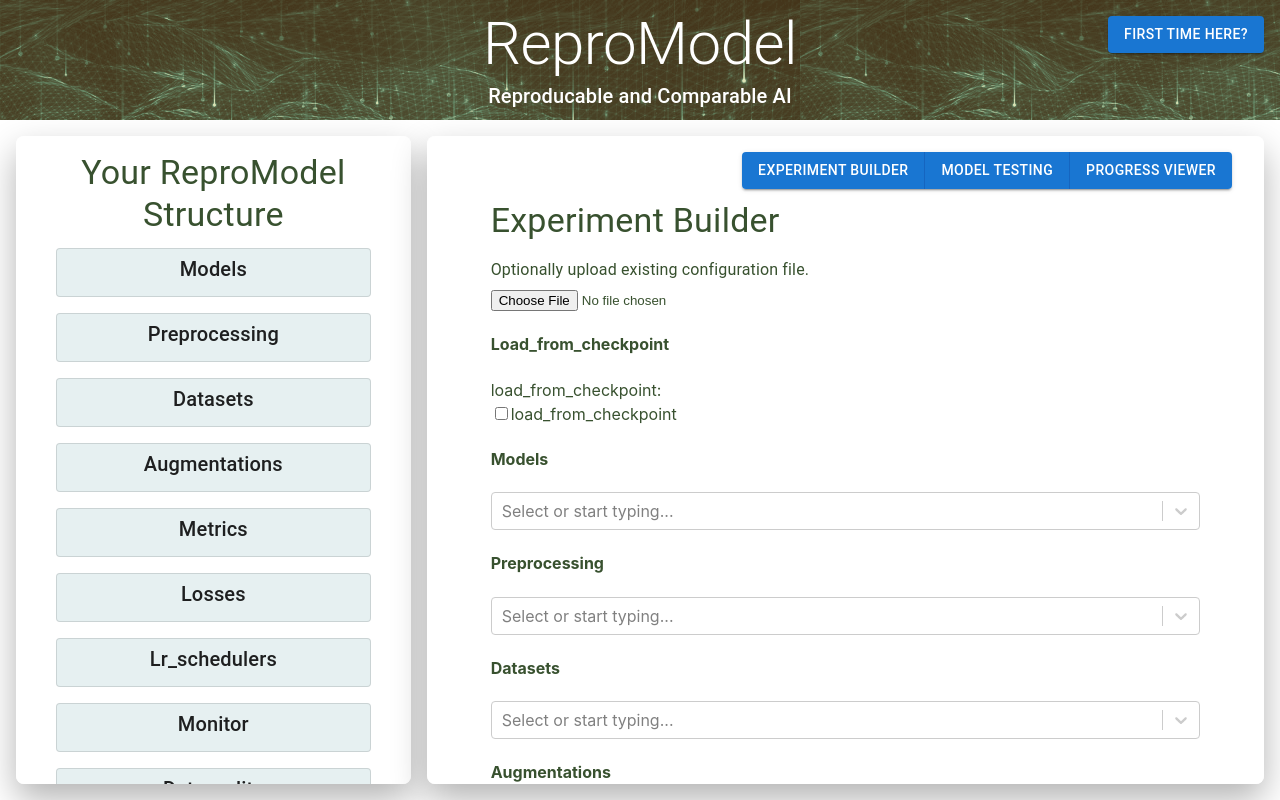
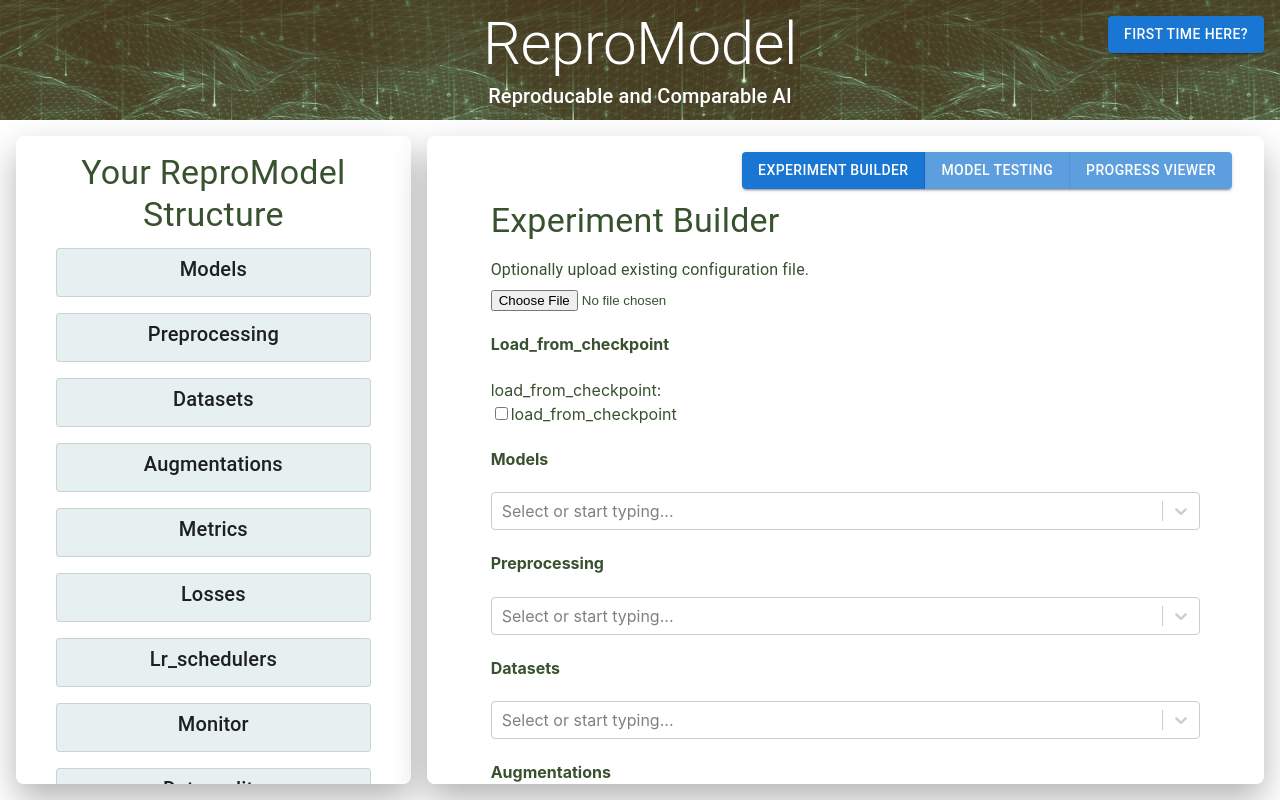
Before and after one commit to ReproModel/repromodel, a React (Vite) app: page / in a window 1280 px wide. Built offline with nearby package versions, Linux system fonts and the light colour scheme.

Commit message:
replace ugly blue ring on active tab

```diff
--- a/src/App.css
+++ b/src/App.css
@@ -79,8 +79,3 @@ button {
 button:hover {
   border-color: #646cff;
 }
-
-button:focus,
-button:focus-visible {
-  outline: 4px auto -webkit-focus-ring-color;
-}
--- a/src/App.jsx
+++ b/src/App.jsx
@@ -45,9 +45,9 @@ function App() {
 
               <Box sx = { { position: "absolute", top: 32, right: 48, zIndex: 100 } }>
                 <ButtonGroup variant = "contained">
-                  <Button onClick = { () => setSelectedSection("Experiment Builder") }>Experiment Builder</Button>
-                  <Button onClick = { () => setSelectedSection("Model Testing") }>Model Testing</Button>
-                  <Button onClick = { () => setSelectedSection("Progress Viewer") }>Progress Viewer</Button>
+                  <Button onClick = { () => setSelectedSection("Experiment Builder") } style = { { opacity: (selectedSection == "Experiment Builder") ? "100%" : "70%"} }>Experiment Builder</Button>
+                  <Button onClick = { () => setSelectedSection("Model Testing") } style = { { opacity: (selectedSection == "Model Testing") ? "100%" : "70%"} }>Model Testing</Button>
+                  <Button onClick = { () => setSelectedSection("Progress Viewer") } style = { { opacity: (selectedSection == "Progress Viewer") ? "100%" : "70%"} }>Progress Viewer</Button>
                 </ButtonGroup>
               </Box>
 
```
